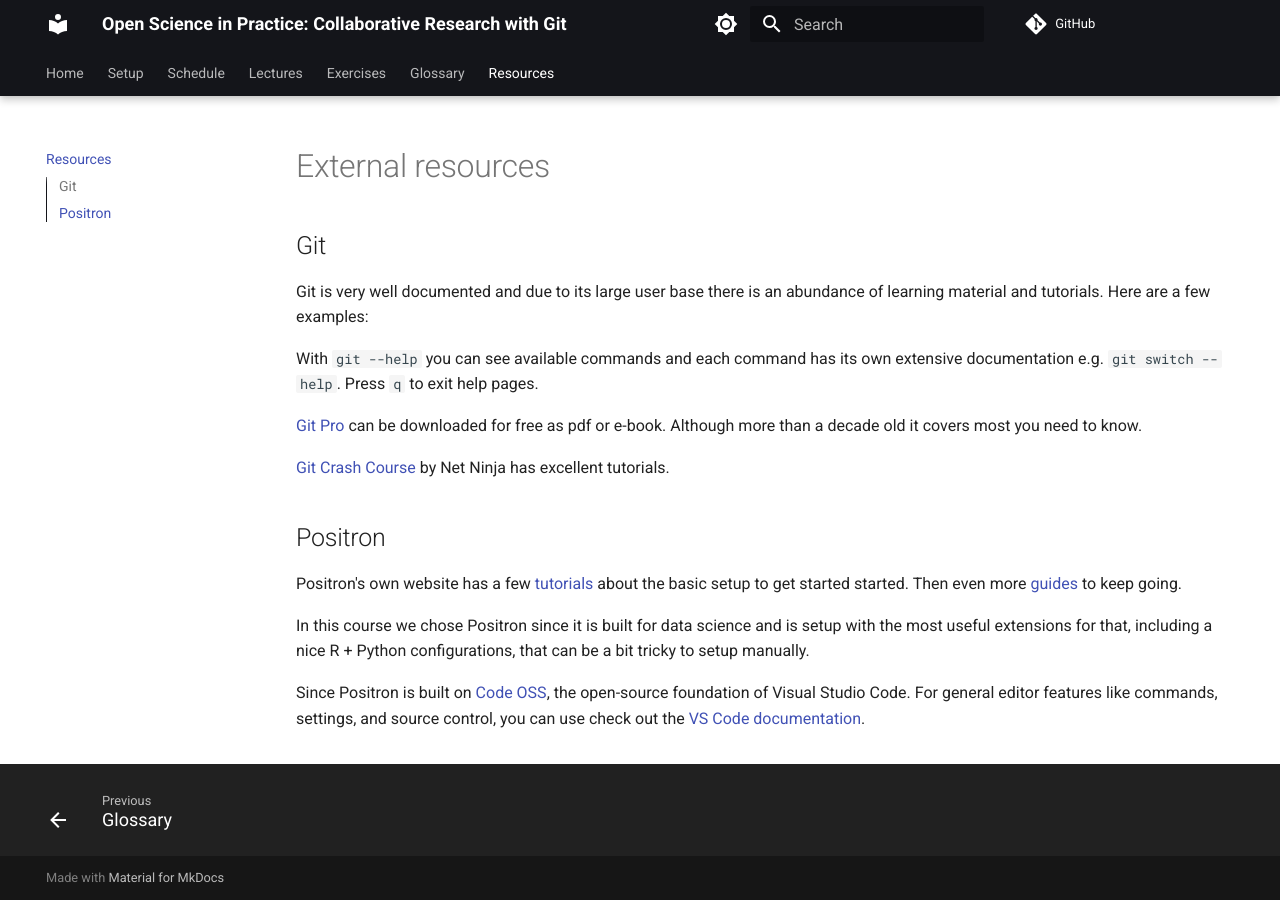
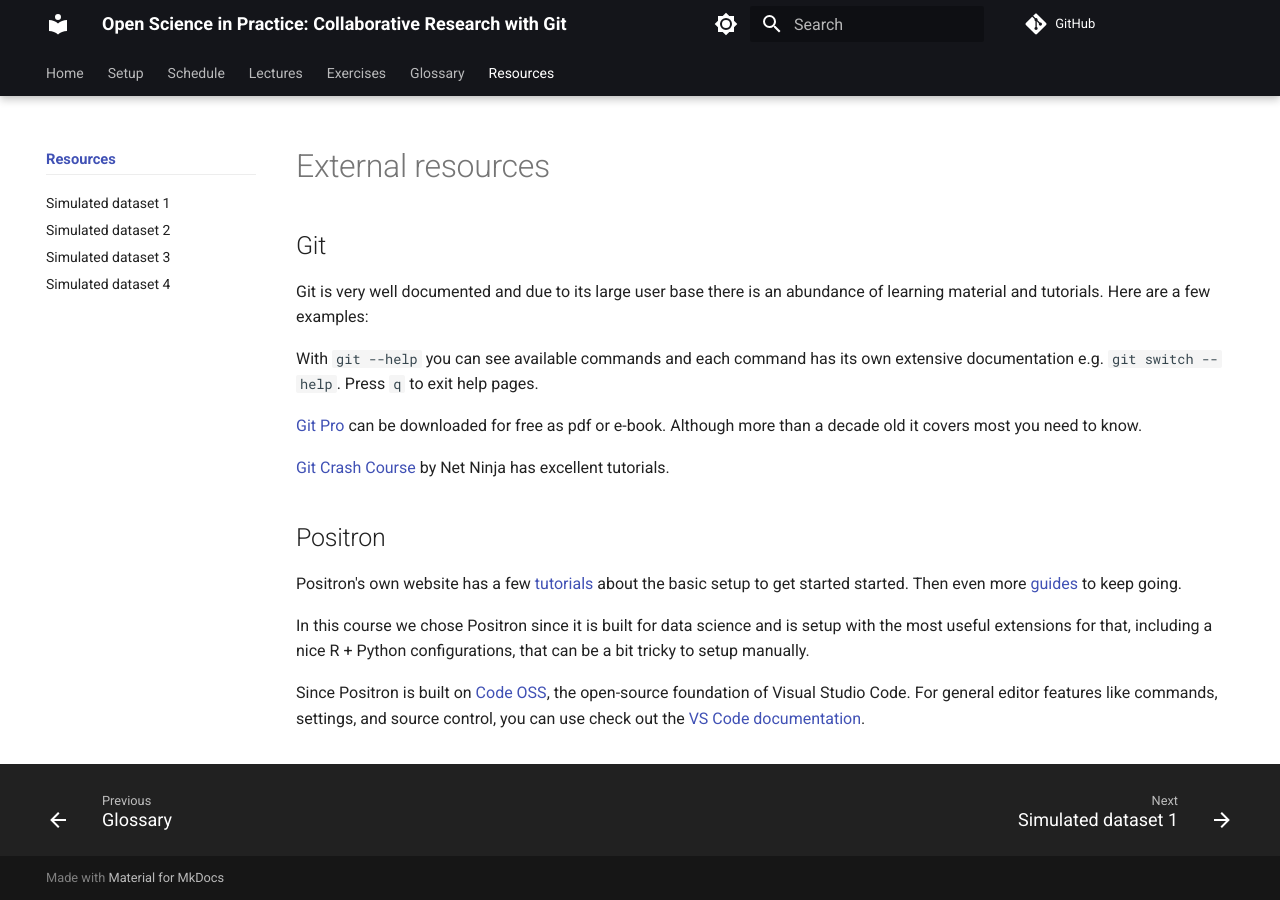
Before and after one commit to k-CIR/course-open-science-in-practice, an MkDocs documentation site: the page built from docs/resources/index.md, in a window 1280 px wide. Built offline with MkDocs 1.6.1 and Material for MkDocs 9.7.7, drawn with Linux system fonts in a browser that asks for light colours; comment, search, counter and statistics services are not loaded.

```diff
--- a/mkdocs.yml
+++ b/mkdocs.yml
@@ -115,7 +115,12 @@ nav:
       - "Examination": project/project-examination.md
       - "Presentation of results": project/project-presentation.md
   - Glossary: glossary.md
-  - Resources: resources.md
+  - Resources:
+    - "Overview": resources/index.md
+    - "Simulated dataset 1": resources/simulated-dataset-1.md
+    - "Simulated dataset 2": resources/simulated-dataset-2.md
+    - "Simulated dataset 3": resources/simulated-dataset-3.md
+    - "Simulated dataset 4": resources/simulated-dataset-4.md
 
 
   # - Days:
```
Also changed, not shown: docs/index.md (+4 -6 lines), docs/resources/simulated-dataset-1.md (added, +7 -0 lines), docs/resources/simulated-dataset-2.md (added, +7 -0 lines), docs/resources/simulated-dataset-3.md (added, +7 -0 lines), docs/resources/simulated-dataset-4.md (added, +7 -0 lines), docs/resources/index.md (renamed from docs/resources.md), 1 other file.
